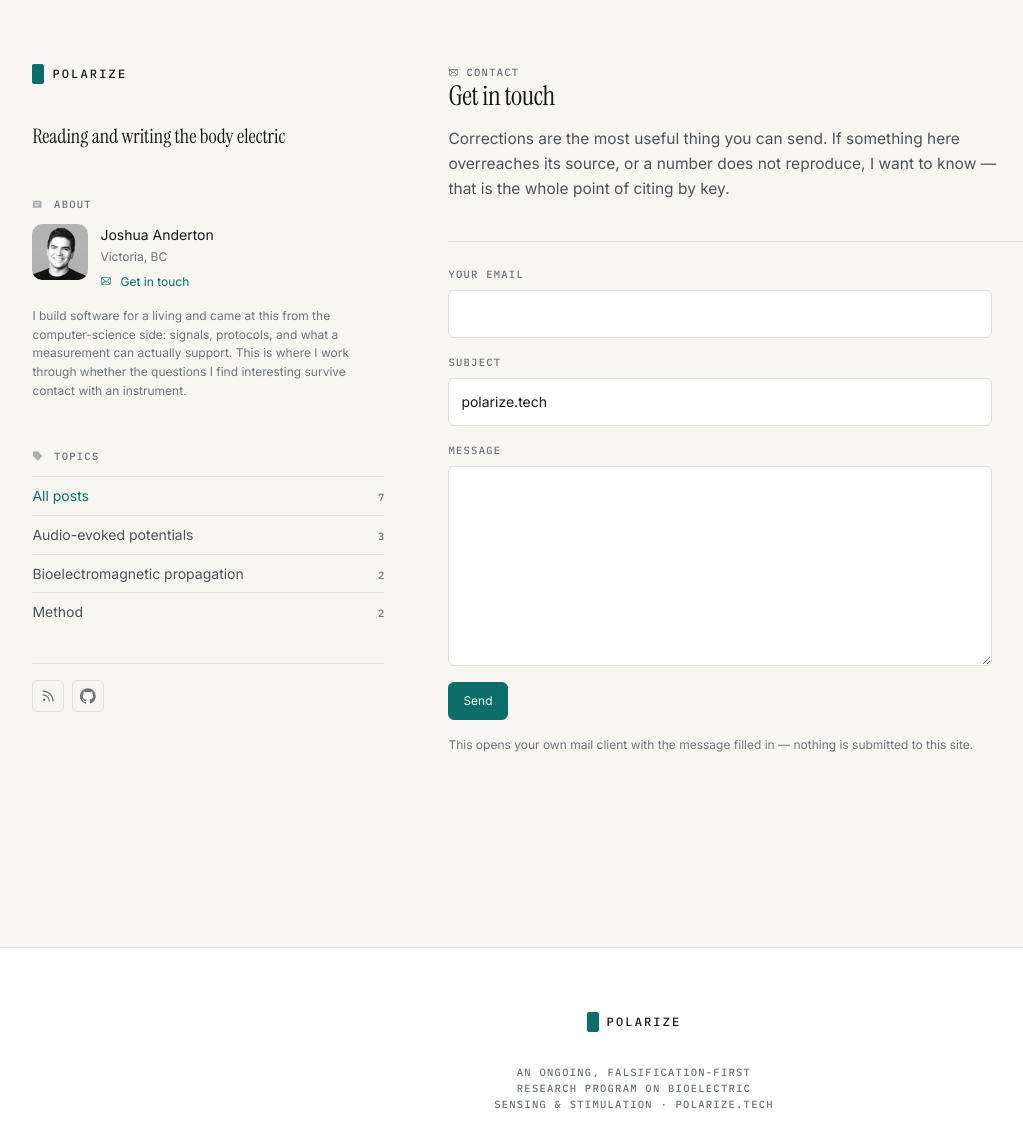
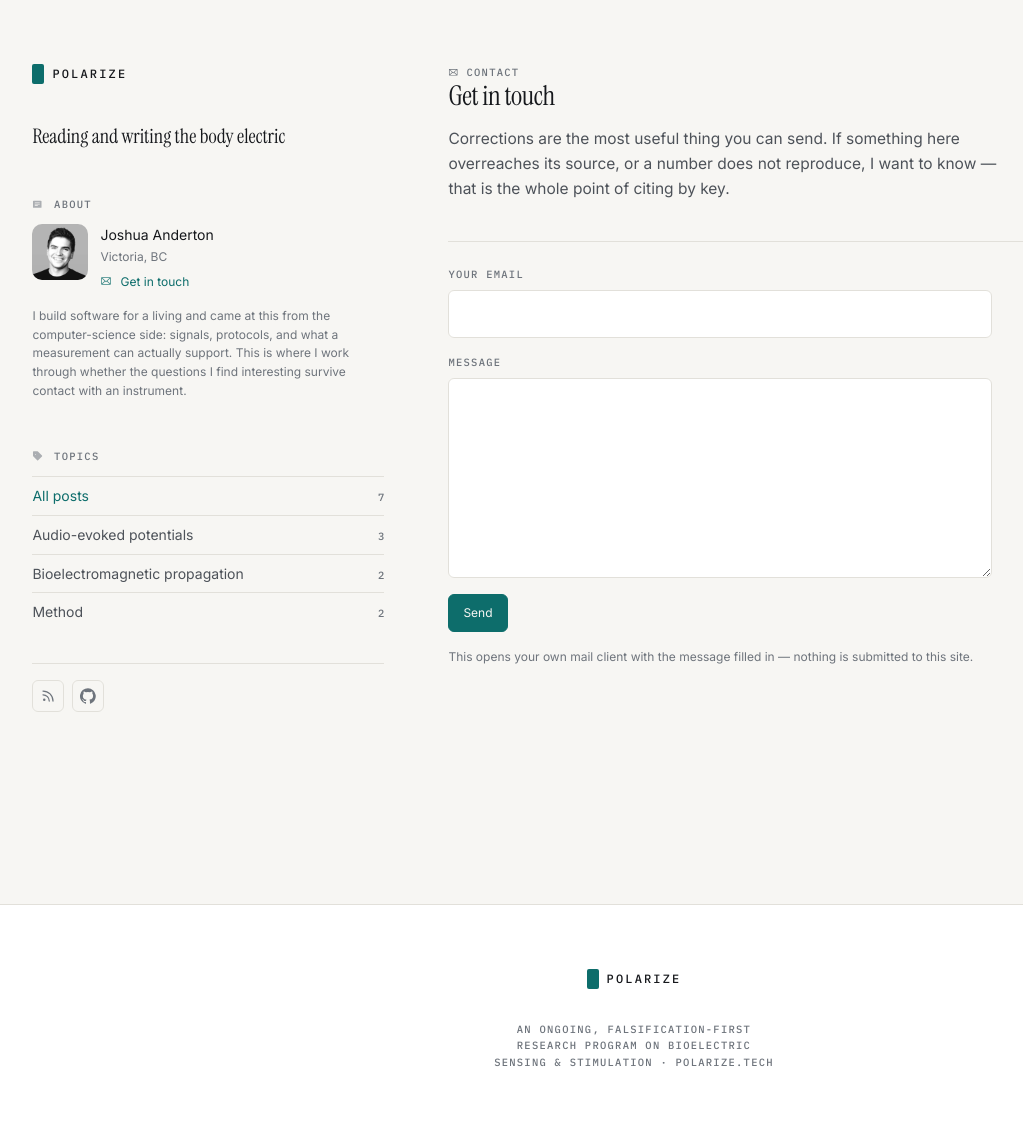
Before and after one commit to polarizetech/polarize.tech, a Jekyll site: the page built from contact.html, in a window 1280 px wide and 1209 px high. Shown: the top 1148 px of the window, without its empty margins (6-1029 px from the left). Built offline with Jekyll 4.4.1, drawn with Linux system fonts in a browser that asks for light colours.

Commit message:
site: drop the subject field from the contact form
Two fields left: reply address and message.

The mailto fallback picks up ?subject=polarize.tech in its action, because a
mailto form with no subject arrives as "(no subject)". The endpoint path needed
no change — tools/contact-endpoint already defaults a missing subject to
"polarize.tech" server-side; verified, and its dev_check still passes 7/7.

Co-Authored-By: Claude Opus 5 <noreply@anthropic.com>

```diff
--- a/contact.html
+++ b/contact.html
@@ -25,15 +25,10 @@ description: >-
     rather than a form that silently goes nowhere.
   {%- endcomment -%}
   <form class="contactform"
-        {% if site.contact_endpoint %}action="{{ site.contact_endpoint }}" method="post"{% else %}action="mailto:{{ site.contact_email }}" method="post" enctype="text/plain"{% endif %}>
+        {% if site.contact_endpoint %}action="{{ site.contact_endpoint }}" method="post"{% else %}action="mailto:{{ site.contact_email }}?subject=polarize.tech" method="post" enctype="text/plain"{% endif %}>
     <label class="contactform__field">
       <span class="ui-label">Your email</span>
       <input type="email" name="from" required autocomplete="email" />
-    </label>
-
-    <label class="contactform__field">
-      <span class="ui-label">Subject</span>
-      <input type="text" name="subject" value="polarize.tech" required />
     </label>
 
     <label class="contactform__field">
```
